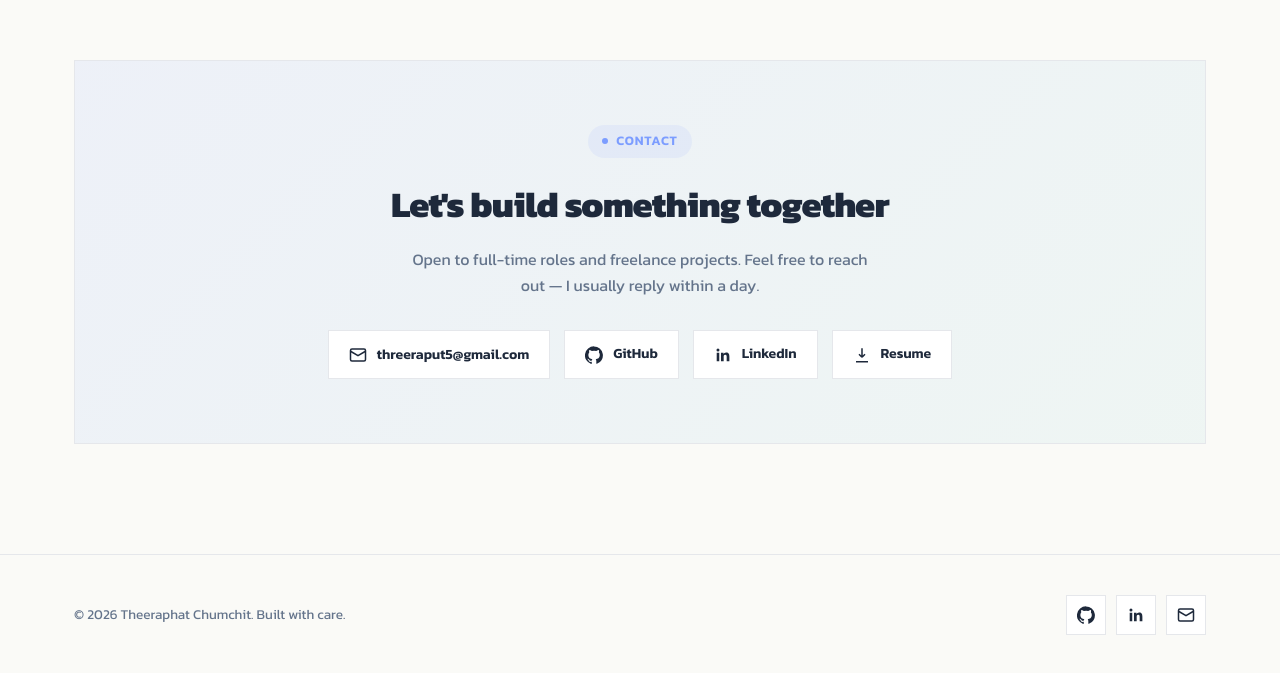
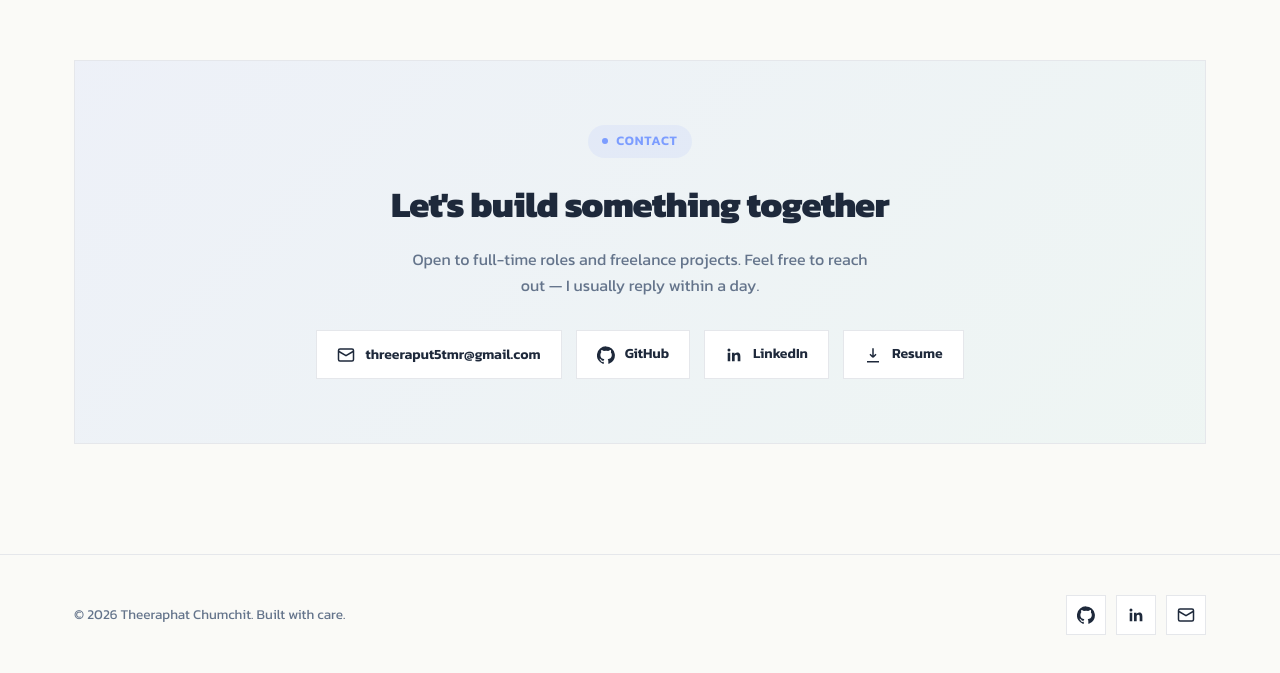
Before and after one commit to Threeraput/portfolio_web, a React (Vite) app: page / in a window 1280 px wide. Shown: the part 5944-6617 px from the top of the page. Built offline with nearby package versions, Linux system fonts and the light colour scheme.

Commit message:
copy mail component

```diff
--- a/src/components/Contact.tsx
+++ b/src/components/Contact.tsx
@@ -1,13 +1,10 @@
 import { useScrollReveal } from '../hooks/useScrollReveal'
 import { useLanguage } from '../context/LanguageContext'
+import CopyEmailButton from './CopyEmailButton'
 
 export default function Contact() {
   const { ref, className } = useScrollReveal(true)
   const { t } = useLanguage()
-
-  const copyEmail = () => {
-    void navigator.clipboard.writeText('threeraput5tmr@gmail.com')
-  }
 
   return (
     <section className="contact" id="contact">
@@ -23,10 +20,7 @@ export default function Contact() {
             {t('contact.description')}
           </p>
           <div className="contact-links">
-            <button
-              className="contact-link"
-              onClick={copyEmail}
-            >
+            <CopyEmailButton className="contact-link" ariaLabel="Email">
               <svg
                 viewBox="0 0 24 24"
                 fill="none"
@@ -36,8 +30,8 @@ export default function Contact() {
                 <rect x="2" y="4" width="20" height="16" rx="2" />
                 <path d="m2 7 10 6 10-6" />
               </svg>
-                threeraput5@gmail.com
-            </button>
+              threeraput5tmr@gmail.com
+            </CopyEmailButton>
             <a
               href="https://github.com/Threeraput"
               target="_blank"
--- /dev/null
+++ b/src/components/CopyEmailButton.tsx
@@ -0,0 +1,40 @@
+import { useEffect, useRef, useState, type ReactNode } from 'react'
+import { useLanguage } from '../context/LanguageContext'
+
+type CopyEmailButtonProps = {
+  className: string
+  ariaLabel: string
+  children: ReactNode
+}
+
+const EMAIL = 'threeraput5tmr@gmail.com'
+
+export default function CopyEmailButton({ className, ariaLabel, children }: CopyEmailButtonProps) {
+  const [isCopied, setIsCopied] = useState(false)
+  const timeoutRef = useRef<number | null>(null)
+  const { t } = useLanguage()
+
+  useEffect(() => () => {
+    if (timeoutRef.current !== null) window.clearTimeout(timeoutRef.current)
+  }, [])
+
+  const handleClick = async () => {
+    await navigator.clipboard.writeText(EMAIL)
+    setIsCopied(true)
+    if (timeoutRef.current !== null) window.clearTimeout(timeoutRef.current)
+    timeoutRef.current = window.setTimeout(() => setIsCopied(false), 2000)
+  }
+
+  return (
+    <>
+      <button type="button" className={className} aria-label={ariaLabel} onClick={handleClick}>
+        {children}
+      </button>
+      {isCopied && (
+        <div className="copy-toast" role="status" aria-live="polite">
+          {t('contact.emailCopied')}
+        </div>
+      )}
+    </>
+  )
+}
--- a/src/components/Footer.tsx
+++ b/src/components/Footer.tsx
@@ -1,4 +1,5 @@
 import { useLanguage } from '../context/LanguageContext'
+import CopyEmailButton from './CopyEmailButton'
 
 export default function Footer() {
   const { t } = useLanguage()
@@ -32,14 +33,7 @@ export default function Footer() {
               <path d="M20.4 20.4h-3.5v-5.6c0-1.3 0-3-1.9-3s-2.1 1.4-2.1 2.9v5.7H9.3V9h3.4v1.6h.1c.5-.9 1.6-1.9 3.4-1.9 3.6 0 4.3 2.4 4.3 5.5v6.2ZM5.3 7.4a2 2 0 1 1 0-4 2 2 0 0 1 0 4ZM7 20.4H3.6V9H7v11.4Z" />
             </svg>
           </a>
-          <button
-            type="button"
-            className="icon-btn"
-            aria-label="Email"
-            onClick={() => {
-              void navigator.clipboard.writeText('threeraput5tmr@gmail.com')
-            }}
-          >
+          <CopyEmailButton className="icon-btn" ariaLabel="Email">
             <svg
               viewBox="0 0 24 24"
               fill="none"
@@ -49,7 +43,7 @@ export default function Footer() {
               <rect x="2" y="4" width="20" height="16" rx="2" />
               <path d="m2 7 10 6 10-6" />
             </svg>
-          </button>
+          </CopyEmailButton>
         </div>
       </div>
     </footer>
--- a/src/i18n/en.json
+++ b/src/i18n/en.json
@@ -149,6 +149,7 @@
     "title": "Let's build something together",
     "description": "Open to full-time roles and freelance projects. Feel free to reach out — I usually reply within a day.",
     "resume": "Resume",
+    "emailCopied": "Email copied",
     "resumeAlert": "Add your resume PDF link here (e.g. /resume.pdf) to enable this button."
   },
   "footer": {
--- a/src/i18n/th.json
+++ b/src/i18n/th.json
@@ -149,6 +149,7 @@
     "title": "มาสร้างสิ่งดี ๆ ร่วมกัน",
     "description": "เปิดรับโอกาสงานประจำและงานฟรีแลนซ์ ติดต่อมาได้เลยครับ โดยปกติผมจะตอบกลับภายในหนึ่งวัน",
     "resume": "เรซูเม่",
+    "emailCopied": "คัดลอกอีเมลแล้ว",
     "resumeAlert": "เพิ่มลิงค์เรซูเม่ PDF ของคุณที่นี่ (เช่น /resume.pdf) เพื่อเปิดใช้งานปุ่มนี้"
   },
   "footer": {
--- a/src/index.css
+++ b/src/index.css
@@ -1309,6 +1309,21 @@ section {
   height: 18px;
 }
 
+.copy-toast {
+  position: fixed;
+  right: 24px;
+  bottom: 24px;
+  z-index: 1100;
+  padding: 12px 18px;
+  border: 1px solid var(--border);
+  border-radius: 8px;
+  background: var(--text);
+  color: var(--bg);
+  box-shadow: var(--shadow-md);
+  font-size: 14px;
+  font-weight: 600;
+}
+
 /* ============ FOOTER ============ */
 footer {
   padding: 40px 0;
```
